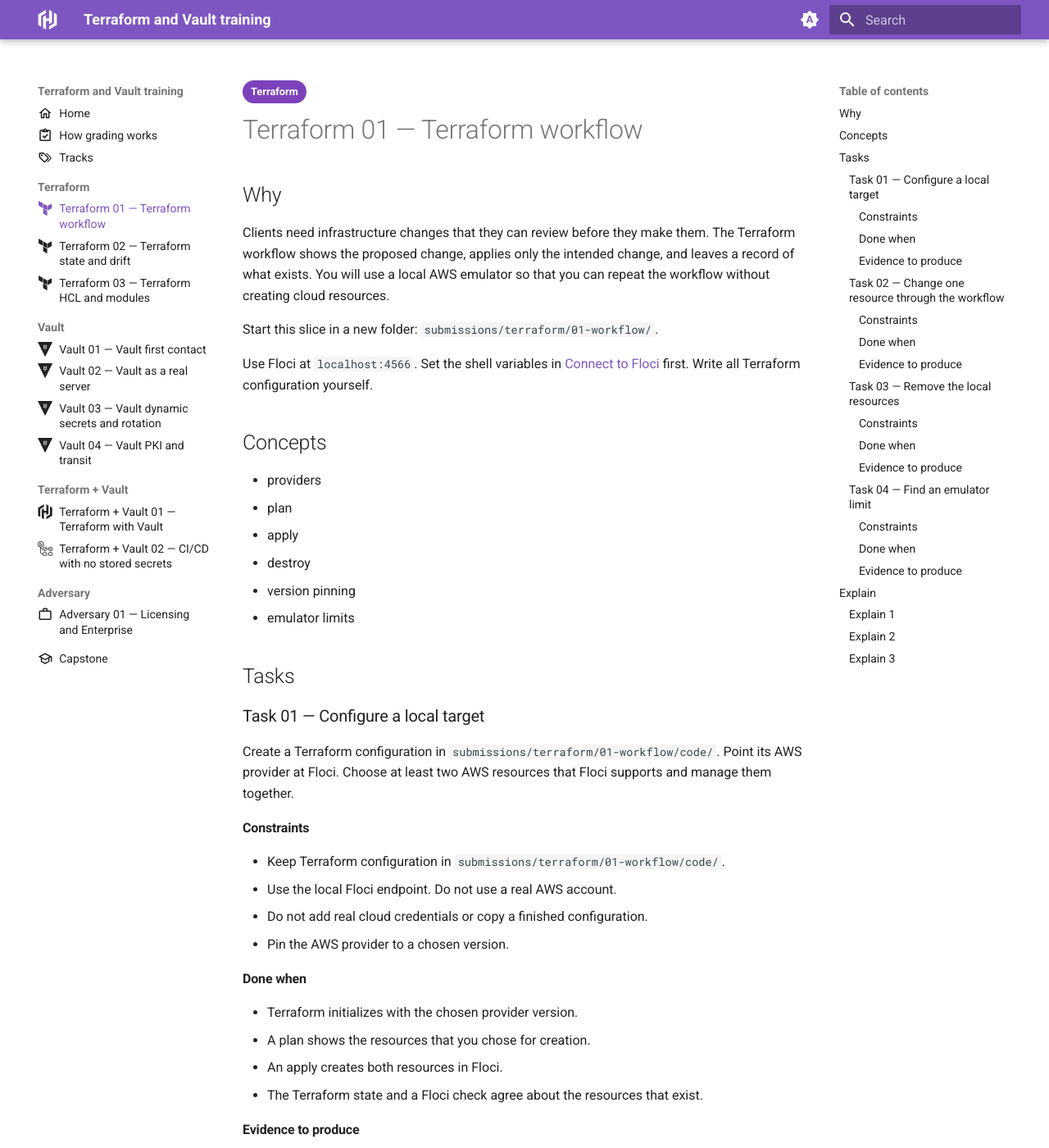
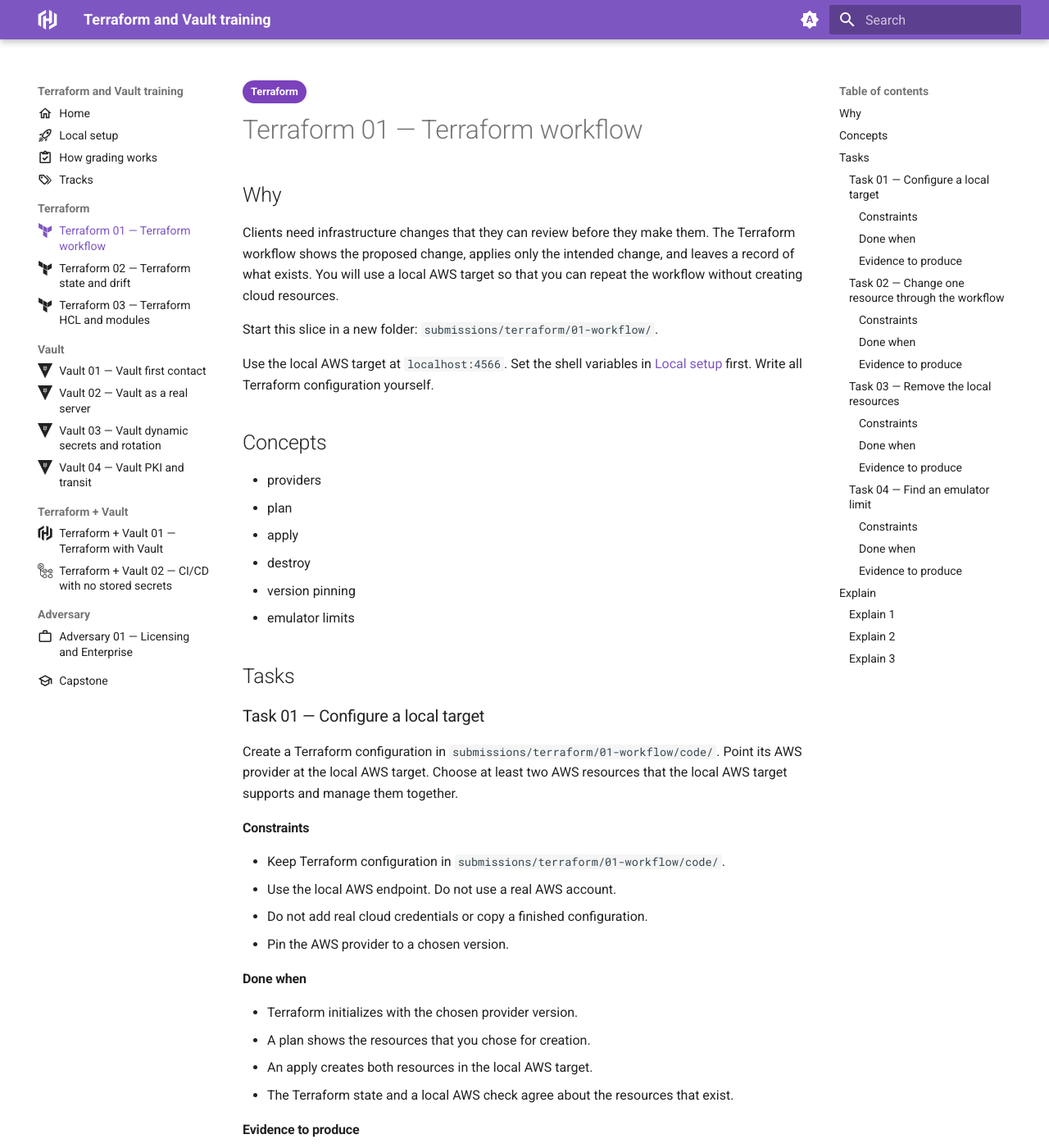
Before and after one commit to OpalBolt/Hashicorp-Katas, an MkDocs documentation site: the page built from docs/slices/terraform/01-workflow.md, in a window 1280 px wide and 1400 px high. Shown: the whole window at 82% size. Built offline with MkDocs 1.6.1 and Material for MkDocs 9.7.7, drawn with Linux system fonts in a browser that asks for light colours; some of the changed text lies outside the part shown.

Commit message:
feat: add local training setup
A dedicated setup page keeps environment details out of topic tasks
and lets learners start their supporting services in one place.

```diff
--- a/docs/slices/terraform/01-workflow.md
+++ b/docs/slices/terraform/01-workflow.md
@@ -10,12 +10,12 @@ tags:
 
 Clients need infrastructure changes that they can review before they make them.
 The Terraform workflow shows the proposed change, applies only the intended change, and leaves a record of what exists.
-You will use a local AWS emulator so that you can repeat the workflow without creating cloud resources.
+You will use a local AWS target so that you can repeat the workflow without creating cloud resources.
 
 Start this slice in a new folder: `submissions/terraform/01-workflow/`.
 
-Use Floci at `localhost:4566`. Set the shell variables in
-[Connect to Floci](../../index.md#connect-to-floci) first.
+Use the local AWS target at `localhost:4566`. Set the shell variables in
+[Local setup](../../setup.md) first.
 Write all Terraform configuration yourself.
 
 ## Concepts
@@ -32,13 +32,13 @@ Write all Terraform configuration yourself.
 ### Task 01 — Configure a local target
 
 Create a Terraform configuration in `submissions/terraform/01-workflow/code/`.
-Point its AWS provider at Floci.
-Choose at least two AWS resources that Floci supports and manage them together.
+Point its AWS provider at the local AWS target.
+Choose at least two AWS resources that the local AWS target supports and manage them together.
 
 #### Constraints
 
 - Keep Terraform configuration in `submissions/terraform/01-workflow/code/`.
-- Use the local Floci endpoint. Do not use a real AWS account.
+- Use the local AWS endpoint. Do not use a real AWS account.
 - Do not add real cloud credentials or copy a finished configuration.
 - Pin the AWS provider to a chosen version.
 
@@ -46,15 +46,15 @@ Choose at least two AWS resources that Floci supports and manage them together.
 
 - Terraform initializes with the chosen provider version.
 - A plan shows the resources that you chose for creation.
-- An apply creates both resources in Floci.
-- The Terraform state and a Floci check agree about the resources that exist.
+- An apply creates both resources in the local AWS target.
+- The Terraform state and a local AWS check agree about the resources that exist.
 
 #### Evidence to produce
 
 - The configuration files and provider version constraint.
 - Initialization output.
 - The plan output before creation.
-- Apply output and a check of the resources in Floci.
+- Apply output and a check of the resources in the local AWS target.
 
 ### Task 02 — Change one resource through the workflow
 
@@ -71,8 +71,8 @@ Use the plan to inspect the proposed change before you apply it.
 #### Done when
 
 - The plan shows the intended change and no unexpected resource changes.
-- The apply completes against Floci.
-- A check of Terraform state or Floci shows the new value.
+- The apply completes against the local AWS target.
+- A check of Terraform state or the local AWS target shows the new value.
 - You can explain why the plan showed that action.
 
 #### Evidence to produce
@@ -96,30 +96,30 @@ Destroy the resources from the same working folder and state used in the earlier
 
 - Terraform reports that the managed resources were destroyed.
 - The state no longer tracks those resources.
-- A Floci check shows that the resources no longer exist.
+- A local AWS check shows that the resources no longer exist.
 - Your evidence identifies the working folder and state used.
 
 #### Evidence to produce
 
 - Destroy output.
 - The resulting state inspection.
-- A Floci check that shows the resources are absent.
+- A local AWS check that shows the resources are absent.
 
 ### Task 04 — Find an emulator limit
 
-Find one AWS behavior that a successful Floci run cannot prove about real AWS.
-Use Floci documentation, AWS documentation, or a focused local observation to support your finding.
+Find one AWS behavior that a successful local emulator run cannot prove about real AWS.
+Use emulator documentation, AWS documentation, or a focused local observation to support your finding.
 
 #### Constraints
 
 - Do not access a real AWS account or use real credentials.
 - Choose a behavior that matters to a client decision.
 - Cite the source of your finding.
-- Separate what Floci demonstrated from what remains unverified.
+- Separate what the local emulator demonstrated from what remains unverified.
 
 #### Done when
 
-- You name one behavior that Floci does not prove.
+- You name one behavior that the emulator does not prove.
 - You cite a source for the limitation or the real AWS behavior.
 - You explain the risk of treating a local result as proof of real AWS behavior.
 - You state one check that would still be needed before production use.
@@ -144,4 +144,4 @@ Why should a team pin Terraform provider versions?
 
 ### Explain 3
 
-What does a successful Floci run fail to prove about real AWS?
+What does a successful local emulator run fail to prove about real AWS?
--- a/mkdocs.yml
+++ b/mkdocs.yml
@@ -58,6 +58,7 @@ markdown_extensions:
       emoji_generator: !!python/name:material.extensions.emoji.to_svg
 nav:
   - Home: index.md
+  - Local setup: setup.md
   - How grading works: grading.md
   - Tracks: tracks.md
   - Terraform:
```
Also changed, not shown: README.md (+5 -8 lines), docs/index.md (+4 -45 lines), docs/setup.md (added, +72 -0 lines), docs/slices/terraform/02-state.md (+17 -17 lines), docs/slices/terraform/03-modules.md (+15 -15 lines), mise.toml (+7 -3 lines), 2 other files.
